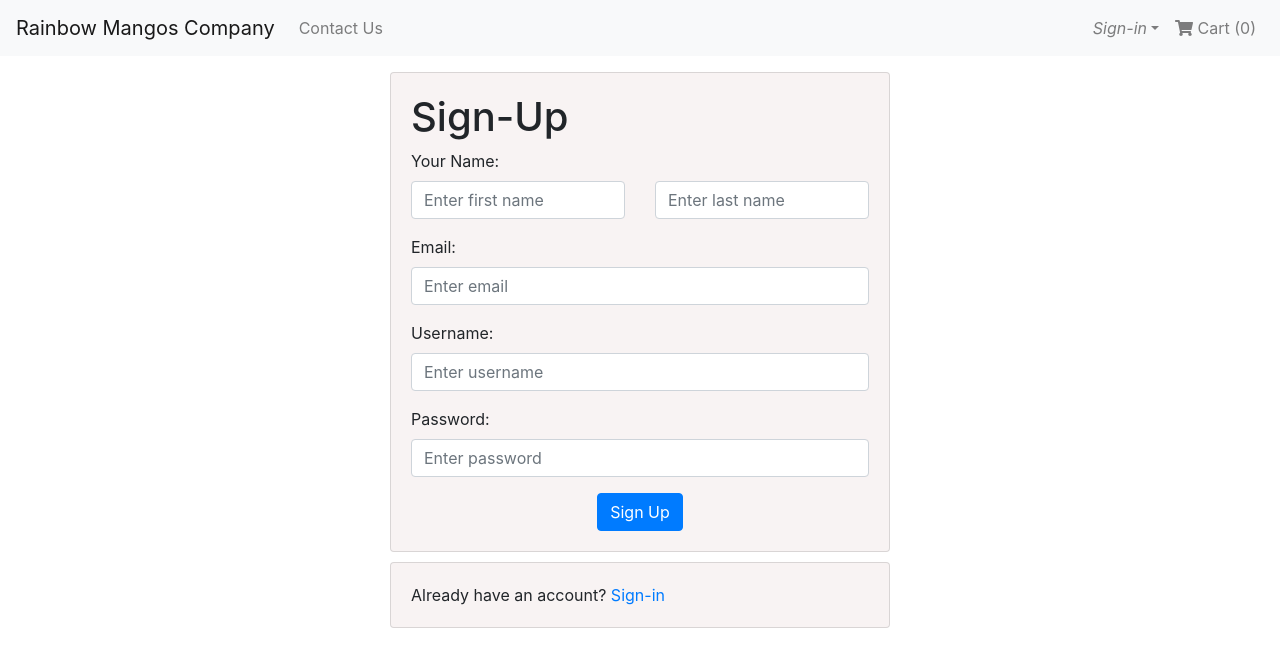
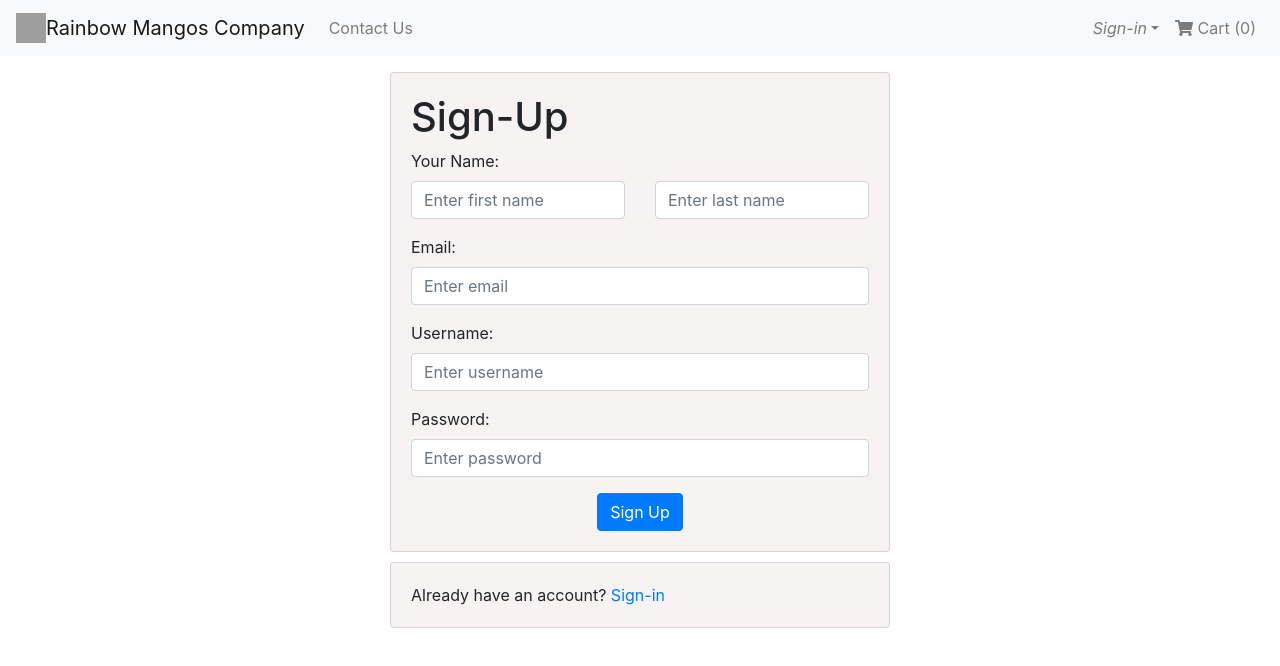
Before and after one commit to jnguyenbee/CS4393UIProject, a Vue app in the folder client/: page / in a window 1280 px wide. Shown: the top 666 px of the page. Built offline with nearby package versions, Linux system fonts and the light colour scheme; what vue-card-payment would draw is missing.

Commit message:
company logo

```diff
--- a/client/src/components/NavigationBar.vue
+++ b/client/src/components/NavigationBar.vue
@@ -1,7 +1,13 @@
 <template>
   <div>
     <b-navbar toggleable="lg" type="light" variant="light">
-      <b-navbar-brand >Rainbow Mangos Company</b-navbar-brand>
+      <img
+        src="http://localhost:3000/uploads/Logo.jpeg"
+        class="d-inline-block align-top"
+        style="width:30px; height:30px"
+        alt="mango"
+      />
+      <b-navbar-brand>Rainbow Mangos Company</b-navbar-brand>
 
       <b-navbar-toggle target="nav-collapse"></b-navbar-toggle>
 
@@ -37,7 +43,7 @@ export default {
   name: 'nav',
   data() {
     return {
-      cartItems: this.$store.state.cart
+      cartItems: this.$store.state.cart,
     };
   },
   computed: {
@@ -46,8 +52,8 @@ export default {
     },
     showLoader() {
       return this.$store.state.showLoader;
-    }
-  }
+    },
+  },
 };
 </script>
 
```
Also changed, not shown: 1 other file (tests, documents, lock files or other folders).
